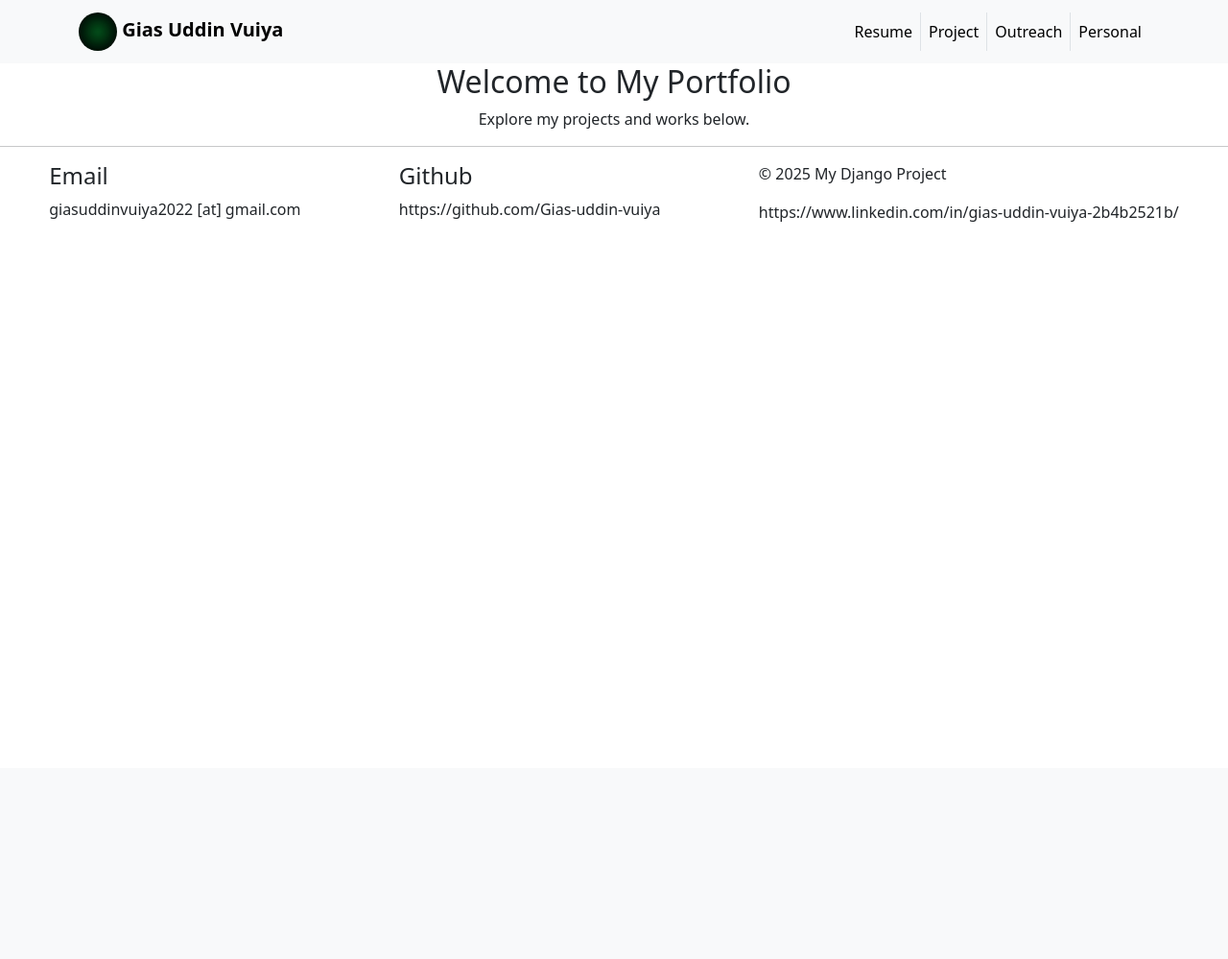
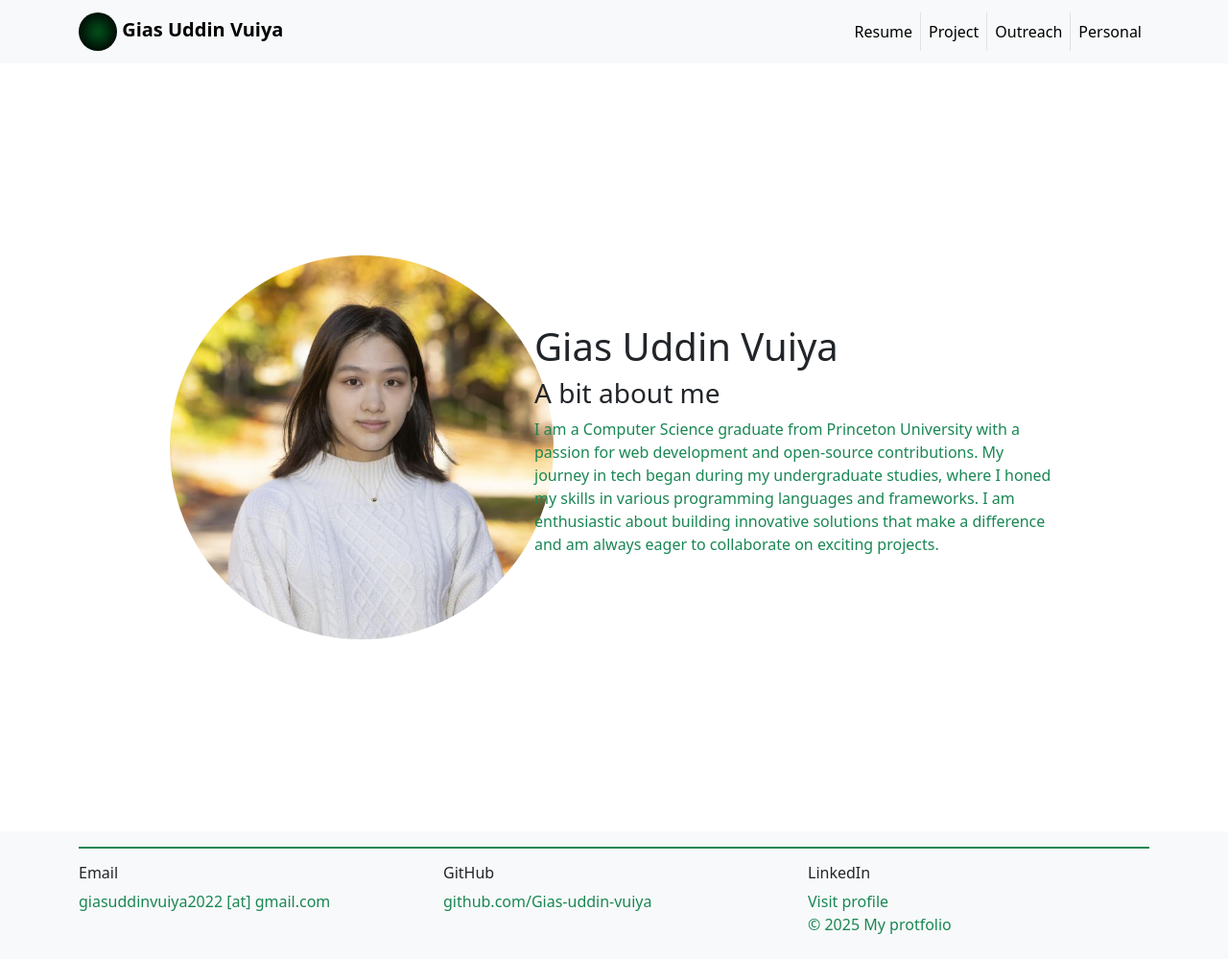
Before and after one commit to Gias-uddin-vuiya/capstone, a Django app: page /portfolios/ in a window 1280 px wide. Shown: the whole page at 96% size. Before the commit the page ends 231 px from the top, so only its background shows below. Run offline with Django 5.2, Linux system fonts and the light colour scheme.

Commit message:
style: add desing to home page

```diff
--- a/portfolios/templates/makers_portfolio/index.html
+++ b/portfolios/templates/makers_portfolio/index.html
@@ -1,10 +1,33 @@
 {% extends 'makers_portfolio/layout.html' %}
+{% load static %}
 
 {% block title %}Gias Uddin Vuiya - Portfolio{% endblock %}
 
 {% block content %}
-    <section class="portfolio-intro" style="text-align: center;">
-        <h2>Welcome to My Portfolio</h2>
-        <p>Explore my projects and works below.</p>
-    </section>
+   <section>
+    <div class="container d-flex justify-content-center align-items-center min-vh-100">
+        <div class="row d-flex justify-content-center align-items-center">
+
+            <div class="col-md-4 text-center text-md-start mb-4 mb-md-0">
+                <img
+                    src="{% static 'portfolios/images/princeton-profile.jpg' %}"
+                    alt="profile-img"
+                    class="rounded-circle img-fluid"
+                    style="max-width: 400px;">
+            </div>
+
+            <div class="col-md-6">
+                <h1>Gias Uddin Vuiya</h1>
+                <h3>A bit about me</h3>
+                <p class="text-success fs-8">
+                    I am a Computer Science graduate from Princeton University with a passion for web development and open-source contributions.
+                    My journey in tech began during my undergraduate studies, where I honed my skills in various programming languages and frameworks.
+                    I am enthusiastic about building innovative solutions that make a difference and am always eager to collaborate on exciting projects.
+                </p>
+            </div>
+
+        </div>
+    </div>
+</section>
+
 {% endblock %}
--- a/portfolios/templates/makers_portfolio/layout.html
+++ b/portfolios/templates/makers_portfolio/layout.html
@@ -1,3 +1,5 @@
+{% load static %}
+
 <!DOCTYPE html>
 <html lang="en">
 <head>
@@ -15,7 +17,7 @@
 
                 <!-- Left side brand -->
                 <a class="navbar-brand" href="#">
-                <img src="../../static/portfolios/images/image.png"
+                <img src="{% static 'portfolios/images/image.png' %}"
                 alt="Gias uddin"
                 class="rounded-circle" width="40" height="40">
                 <span class="fw-semibold">Gias Uddin Vuiya</span>
@@ -55,24 +57,36 @@
         {% endblock %}
     </main>
 
-    <footer>
-        <hr/>
-        <div style="display: flex; justify-content: space-around;">
-            <div class="contact-address">
-                <h4>Email</h4>
-                <p>giasuddinvuiya2022 [at] gmail.com</p>
-            </div>
-            <div class="github-link">
-                <h4>Github</h4>
-                <p>https://github.com/Gias-uddin-vuiya</p>
-            </div>
-            <div class="linkedin-link">
-                <p>&copy; 2025 My Django Project</p>
-                <p>https://www.linkedin.com/in/gias-uddin-vuiya-2b4b2521b/</p>
+    <footer class="footer bottom bg-light py-3">
+        <div class="container">
+            <div class="border border-success mb-3"></div>
+            <div class="row text-center text-md-start">
+
+                <div class="col-12 col-md-4 mb-2">
+                    <h6 class="">Email</h6>
+                    <p class="mb-0 text-success">giasuddinvuiya2022 [at] gmail.com</p>
+                </div>
+
+                <div class="col-12 col-md-4 mb-2">
+                    <h6>GitHub</h6>
+                    <a href="https://github.com/Gias-uddin-vuiya" class="text-decoration-none text-success" target="_blank">
+                        github.com/Gias-uddin-vuiya
+                    </a>
+                </div>
+
+                <div class="col-12 col-md-4 mb-2">
+                    <h6>LinkedIn</h6>
+                    <a href="https://www.linkedin.com/in/gias-uddin-vuiya-2b4b2521b/" class="text-decoration-none text-success" target="_blank">
+                        Visit profile
+                    </a>
+                    <p class="text-success mb-0">&copy; 2025 My protfolio</p>
+                </div>
+
             </div>
         </div>
+    </footer>
 
-    </footer>
+
     <script src="https://cdn.jsdelivr.net/npm/bootstrap@5.3.8/dist/js/bootstrap.bundle.min.js" integrity="sha384-FKyoEForCGlyvwx9Hj09JcYn3nv7wiPVlz7YYwJrWVcXK/BmnVDxM+D2scQbITxI" crossorigin="anonymous"></script>
 </body>
 </html>
```
Also changed, not shown: portfolios/static/portfolios/images/princeton-profile.jpg (added).
